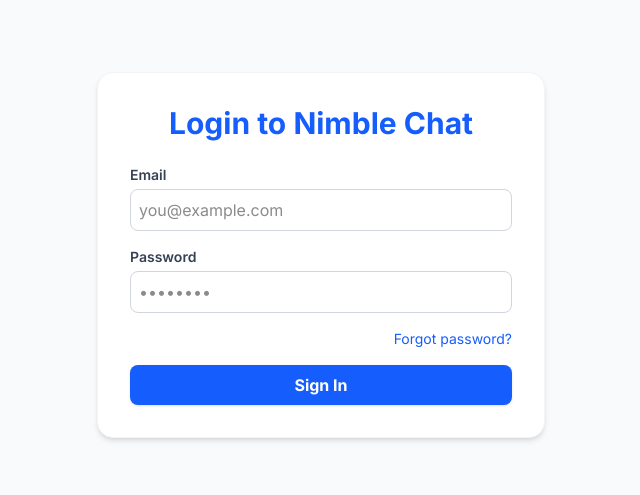
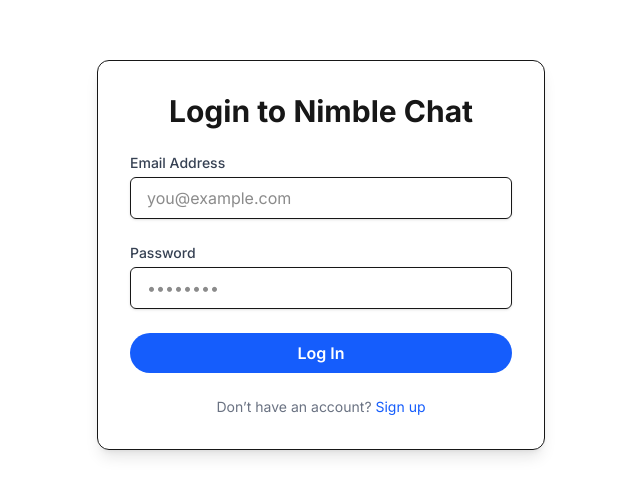
Before and after one commit to wayner22210/nimble-chat-site, a Next.js app: page /login in a window 1280 px wide. Shown: the part 145-640 px from the top of the page, without its empty margins (319-959 px from the left). Built offline with nearby package versions, Linux system fonts and the light colour scheme.

Commit message:
Update page.tsx

```diff
--- a/src/app/login/page.tsx
+++ b/src/app/login/page.tsx
@@ -1,44 +1,51 @@
-// src/app/login/page.tsx
-
 export default function LoginPage() {
   return (
-    <div className="flex items-center justify-center min-h-screen bg-gray-50 px-6">
-      <div className="bg-white p-8 rounded-2xl shadow-md w-full max-w-md border border-gray-100">
-        <h1 className="text-3xl font-bold text-center text-blue-600 mb-6">Login to Nimble Chat</h1>
+    <div className="flex items-center justify-center min-h-screen px-6">
+      <div className="w-full max-w-md p-8 border rounded-xl shadow-lg">
+        <h1 className="text-3xl font-bold mb-6 text-center">Login to Nimble Chat</h1>
 
-        <form className="space-y-4">
+        <form className="space-y-6">
           <div>
-            <label className="block text-sm font-semibold text-gray-700 mb-1">Email</label>
+            <label htmlFor="email" className="block text-sm font-medium text-gray-700">
+              Email Address
+            </label>
             <input
+              id="email"
               type="email"
+              required
+              className="mt-1 block w-full px-4 py-2 border rounded-md shadow-sm focus:ring-blue-500 focus:border-blue-500"
               placeholder="you@example.com"
-              className="w-full border border-gray-300 rounded-lg p-2 focus:outline-none focus:ring-2 focus:ring-blue-500"
-              required
             />
           </div>
 
           <div>
-            <label className="block text-sm font-semibold text-gray-700 mb-1">Password</label>
+            <label htmlFor="password" className="block text-sm font-medium text-gray-700">
+              Password
+            </label>
             <input
+              id="password"
               type="password"
+              required
+              className="mt-1 block w-full px-4 py-2 border rounded-md shadow-sm focus:ring-blue-500 focus:border-blue-500"
               placeholder="••••••••"
-              className="w-full border border-gray-300 rounded-lg p-2 focus:outline-none focus:ring-2 focus:ring-blue-500"
-              required
             />
-          </div>
-
-          <div className="text-right text-sm text-blue-600 hover:underline cursor-pointer">
-            Forgot password?
           </div>
 
           <button
             type="submit"
-            className="w-full bg-blue-600 hover:bg-blue-700 text-white font-bold py-2 px-4 rounded-lg shadow"
+            className="w-full bg-blue-600 hover:bg-blue-700 text-white font-semibold py-2 rounded-full transition"
           >
-            Sign In
+            Log In
           </button>
         </form>
+
+        <p className="text-sm text-center text-gray-500 mt-6">
+          Don’t have an account?{' '}
+          <a href="/signup" className="text-blue-600 hover:underline">
+            Sign up
+          </a>
+        </p>
       </div>
     </div>
-  )
+  );
 }
```
